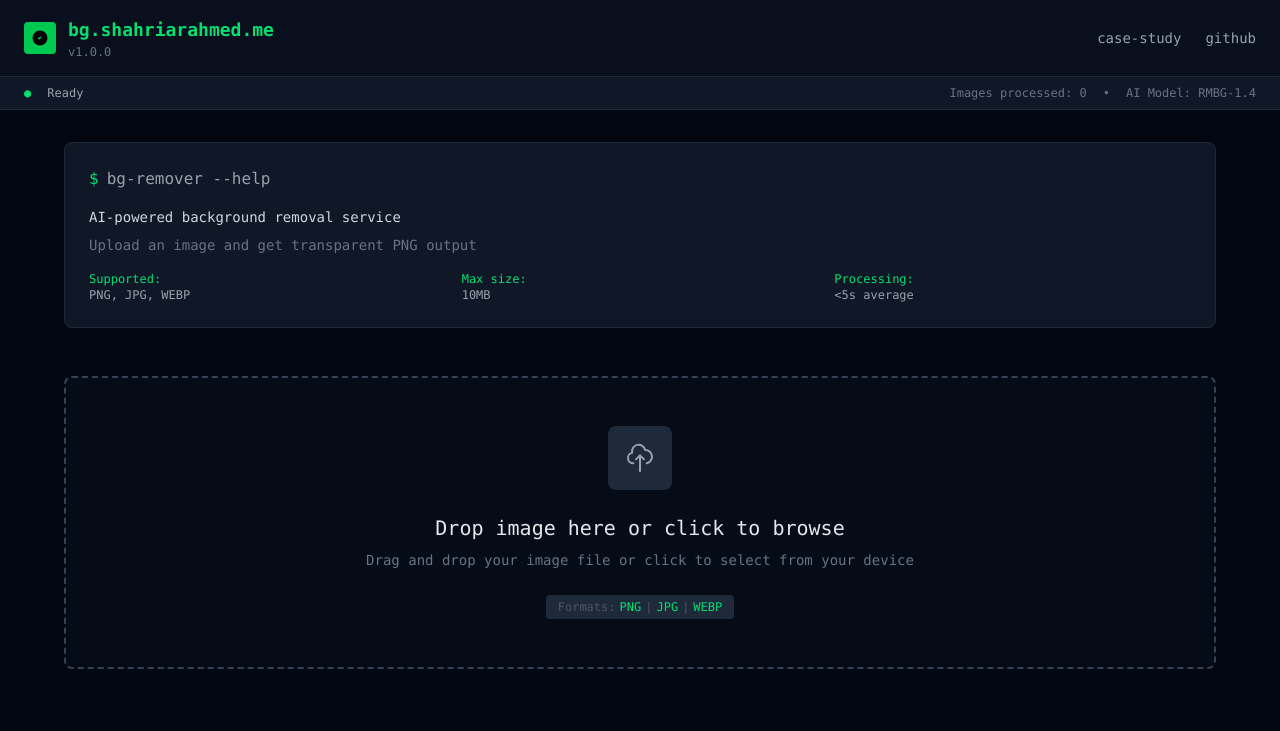
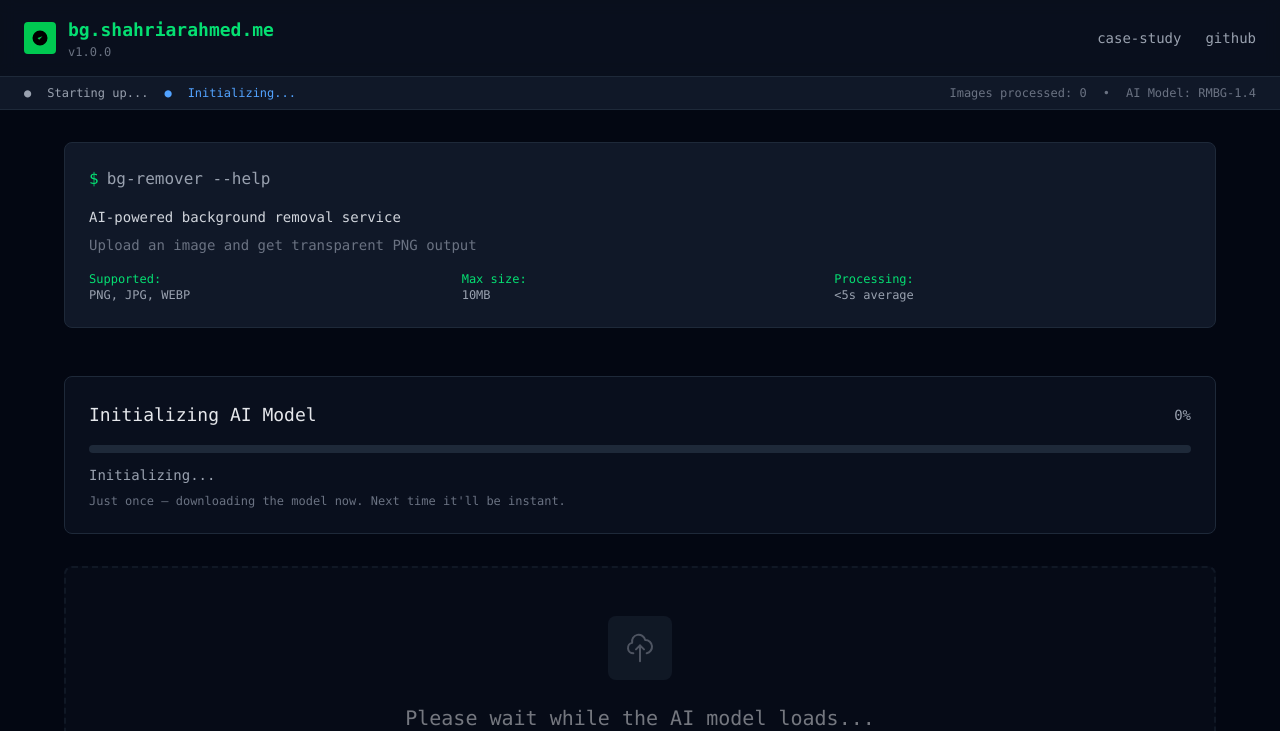
Before and after one commit to shahriarAS/bg-remover, a React (Vite) app: page / in a window 1280 px wide. Shown: the top 731 px of the page. Built offline with nearby package versions, Linux system fonts and the light colour scheme.

Commit message:
feat: enhance model loading experience with progress tracking and update UI components for better user feedback

```diff
--- a/src/App.tsx
+++ b/src/App.tsx
@@ -24,11 +24,15 @@ const App: React.FC = () => {
   const [selectedImageFile, setSelectedImageFile] = useState<File | null>(null);
   const [processedImages, setProcessedImages] = useState<ProcessedImage[]>([]);
   const [isProcessing, setIsProcessing] = useState(false);
-  const [isModelLoading, setIsModelLoading] = useState(false);
+  const [isModelLoading, setIsModelLoading] = useState(true); // Start with true since we'll load on app start
+  const [isModelReady, setIsModelReady] = useState(false);
   const [fileName, setFileName] = useState<string>("");
   const [fileSize, setFileSize] = useState<number>(0);
   const [processingProgress, setProcessingProgress] = useState(0);
+  const [modelLoadingProgress, setModelLoadingProgress] = useState(0);
   const [progressMessage, setProgressMessage] = useState<string>("");
+  const [modelLoadingMessage, setModelLoadingMessage] =
+    useState<string>("Initializing...");
   const [startTime, setStartTime] = useState<number | null>(null);
   const worker = useRef<Worker | null>(null);
   const [processedCount, setProcessedCount] = useState(
@@ -37,20 +41,23 @@ const App: React.FC = () => {
 
   // Start the image processing workflow
   const processImage = useCallback(async () => {
+    if (!isModelReady) {
+      console.log("Model not ready yet, waiting...");
+      return;
+    }
+
     setIsProcessing(true);
     setProcessingProgress(0);
     setProgressMessage("");
     setStartTime(Date.now());
 
-    // Initialize worker if needed and set loading state
-    if (!worker.current) {
-      setIsModelLoading(true);
-    }
-
     worker?.current?.postMessage({
-      type: "initialize",
+      type: "processImage",
+      data: {
+        image: selectedImageFile,
+      },
     });
-  }, []);
+  }, [isModelReady, selectedImageFile]);
 
   // Convert processed image data to blob URL
   const createImageFromProcessedData = useCallback(
@@ -107,7 +114,6 @@ const App: React.FC = () => {
 
       setProcessedImages((prev) => [processedImage, ...prev]);
       setIsProcessing(false);
-      setIsModelLoading(false);
       setProcessingProgress(0);
       setProgressMessage("");
       setProcessedCount((count) => {
@@ -127,10 +133,16 @@ const App: React.FC = () => {
         setFileName(file.name);
         setFileSize(file.size);
         setSelectedImageFile(file);
+
+        // Only process the image if the model is ready
+        if (isModelReady) {
           processImage();
         }
+        // If model is not ready, processImage will be called automatically
+        // when the model becomes ready (handled in useEffect)
+      }
     },
-    [processImage]
+    [processImage, isModelReady]
   );
 
   const handleDrag = useCallback((e: React.DragEvent) => {
@@ -193,27 +205,34 @@ const App: React.FC = () => {
       switch (e.data.status) {
         case "progress":
           if (typeof e.data.progress === "number") {
+            if (isModelReady) {
+              // Image processing progress
               setProcessingProgress(e.data.progress);
               if (e.data.message) {
                 setProgressMessage(e.data.message);
+              }
+            } else {
+              // Model loading progress
+              setModelLoadingProgress(e.data.progress);
+              if (e.data.message) {
+                setModelLoadingMessage(e.data.message);
+              }
             }
           }
           break;
 
         case "ready":
           setIsModelLoading(false);
-          setProcessingProgress(0);
-          setProgressMessage("Model ready! Starting image processing...");
+          setIsModelReady(true);
+          setModelLoadingProgress(100);
+          setModelLoadingMessage("Model ready!");
 
-          // Small delay to show the "ready" message before starting processing
-          setTimeout(() => {
-            worker?.current?.postMessage({
-              type: "processImage",
-              data: {
-                image: selectedImageFile,
-              },
-            });
-          }, 500);
+          // If there's a pending image to process, start processing it
+          // if (selectedImageFile) {
+          //   setTimeout(() => {
+          //     processImage();
+          //   }, 100);
+          // }
           break;
 
         case "complete":
@@ -226,7 +245,6 @@ const App: React.FC = () => {
           } catch (error) {
             console.error("Failed to process image data:", error);
             setIsProcessing(false);
-            setIsModelLoading(false);
             setProcessingProgress(0);
             setProgressMessage("Error processing image");
           }
@@ -234,19 +252,34 @@ const App: React.FC = () => {
 
         case "error":
           console.error("Worker error:", e.data.message);
+          if (isModelReady) {
             setIsProcessing(false);
-          setIsModelLoading(false);
             setProcessingProgress(0);
             setProgressMessage("Error: " + e.data.message);
+          } else {
+            setIsModelLoading(false);
+            setModelLoadingMessage("Error loading model: " + e.data.message);
+          }
           break;
       }
     };
 
     worker.current.addEventListener("message", onMessageReceived);
 
+    // Initialize the model immediately when the app starts
+    worker.current.postMessage({
+      type: "initialize",
+    });
+
     return () =>
       worker.current?.removeEventListener("message", onMessageReceived);
-  }, [selectedImageFile, createImageFromProcessedData, processImageComplete]);
+  }, [
+    selectedImageFile,
+    createImageFromProcessedData,
+    processImageComplete,
+    processImage,
+    isModelReady,
+  ]);
 
   return (
     <div className="min-h-screen bg-gray-950 text-gray-100 font-mono">
@@ -254,16 +287,46 @@ const App: React.FC = () => {
       <StatusBar
         isProcessing={isProcessing}
         isModelLoading={isModelLoading}
+        isModelReady={isModelReady}
         processedCount={processedCount}
+        modelLoadingProgress={modelLoadingProgress}
+        modelLoadingMessage={modelLoadingMessage}
       />
       <main className="px-6 py-8">
         <div className="max-w-6xl mx-auto">
           {!selectedImage && <Intro />}
+
+          {/* Model Loading Progress */}
+          {isModelLoading && (
+            <div className="mb-8 bg-gray-900/50 border border-gray-800 rounded-lg p-6">
+              <div className="flex items-center justify-between mb-4">
+                <h3 className="text-lg font-medium text-gray-200">
+                  Initializing AI Model
+                </h3>
+                <span className="text-sm text-gray-400">
+                  {modelLoadingProgress}%
+                </span>
+              </div>
+              <div className="w-full bg-gray-800 rounded-full h-2 mb-3">
+                <div
+                  className="bg-blue-500 h-2 rounded-full transition-all duration-300 ease-out"
+                  style={{ width: `${modelLoadingProgress}%` }}
+                ></div>
+              </div>
+              <p className="text-sm text-gray-400">{modelLoadingMessage}</p>
+              <p className="text-xs text-gray-500 mt-2">
+                Just once — downloading the model now. Next time it{"'"}ll be
+                instant.
+              </p>
+            </div>
+          )}
+
           <UploadArea
             dragActive={dragActive}
             handleDrag={handleDrag}
             handleDrop={handleDrop}
             handleFileSelect={handleFileSelect}
+            isModelReady={isModelReady}
           />
           <ProcessingStatus
             isProcessing={isProcessing}
--- a/src/components/StatusBar.tsx
+++ b/src/components/StatusBar.tsx
@@ -3,30 +3,39 @@ import React from "react";
 interface StatusBarProps {
   isProcessing: boolean;
   isModelLoading?: boolean;
+  isModelReady?: boolean;
   processedCount?: number;
+  modelLoadingProgress?: number;
+  modelLoadingMessage?: string;
 }
 
 const StatusBar: React.FC<StatusBarProps> = ({
   isProcessing,
   isModelLoading,
+  isModelReady,
   processedCount,
+  modelLoadingMessage,
 }) => {
   return (
     <div className="bg-gray-900 border-b border-gray-800 px-6 py-2">
       <div className="max-w-7xl mx-auto flex items-center justify-between text-xs">
         <div className="flex items-center space-x-4">
-          <span className="text-green-400">●</span>
-          <span className="text-gray-400">Ready</span>
+          <span className={`text-${isModelReady ? 'green' : 'gray'}-400`}>●</span>
+          <span className={`text-${isModelReady ? 'green' : 'gray'}-400`}>
+            {isModelReady ? 'Ready' : 'Starting up...'}
+          </span>
           {isModelLoading && (
             <>
               <span className="text-blue-400">●</span>
-              <span className="text-blue-400">Loading model...</span>
+              <span className="text-blue-400">
+                {modelLoadingMessage}
+              </span>
             </>
           )}
           {isProcessing && !isModelLoading && (
             <>
               <span className="text-yellow-400">●</span>
-              <span className="text-yellow-400">Processing...</span>
+              <span className="text-yellow-400">Processing image...</span>
             </>
           )}
         </div>
--- a/src/components/UploadArea.tsx
+++ b/src/components/UploadArea.tsx
@@ -5,26 +5,38 @@ interface UploadAreaProps {
   handleDrag: (e: React.DragEvent) => void;
   handleDrop: (e: React.DragEvent) => void;
   handleFileSelect: (e: React.ChangeEvent<HTMLInputElement>) => void;
+  isModelReady?: boolean;
 }
 
-const UploadArea: React.FC<UploadAreaProps> = ({ dragActive, handleDrag, handleDrop, handleFileSelect }) => (
+const UploadArea: React.FC<UploadAreaProps> = ({
+  dragActive,
+  handleDrag,
+  handleDrop,
+  handleFileSelect,
+  isModelReady = false
+}) => (
   <div className="mb-8">
     <div
       className={`relative border-2 border-dashed rounded-lg transition-all duration-200 ${
-        dragActive
+        !isModelReady
+          ? "border-gray-800 bg-gray-900/50 opacity-50"
+          : dragActive
           ? "border-green-400 bg-green-400/5"
           : "border-gray-700 hover:border-gray-600 bg-gray-900/30"
       }`}
-      onDragEnter={handleDrag}
-      onDragLeave={handleDrag}
-      onDragOver={handleDrag}
-      onDrop={handleDrop}
+      onDragEnter={isModelReady ? handleDrag : undefined}
+      onDragLeave={isModelReady ? handleDrag : undefined}
+      onDragOver={isModelReady ? handleDrag : undefined}
+      onDrop={isModelReady ? handleDrop : undefined}
     >
       <input
         type="file"
         accept="image/*"
         onChange={handleFileSelect}
-        className="absolute inset-0 w-full h-full opacity-0 cursor-pointer"
+        disabled={!isModelReady}
+        className={`absolute inset-0 w-full h-full opacity-0 ${
+          isModelReady ? "cursor-pointer" : "cursor-not-allowed"
+        }`}
       />
       <div className="p-12 text-center">
         <div className="inline-flex items-center justify-center w-16 h-16 bg-gray-800 rounded-lg mb-6">
@@ -32,8 +44,16 @@ const UploadArea: React.FC<UploadAreaProps> = ({ dragActive, handleDrag, handleD
             <path strokeLinecap="round" strokeLinejoin="round" strokeWidth={1.5} d="M7 16a4 4 0 01-.88-7.903A5 5 0 1115.9 6L16 6a5 5 0 011 9.9M15 13l-3-3m0 0l-3 3m3-3v12" />
           </svg>
         </div>
-        <h3 className="text-xl font-medium text-gray-200 mb-2">Drop image here or click to browse</h3>
-        <p className="text-gray-500 text-sm mb-6">Drag and drop your image file or click to select from your device</p>
+        <h3 className="text-xl font-medium text-gray-200 mb-2">
+          {isModelReady
+            ? "Drop image here or click to browse"
+            : "Please wait while the AI model loads..."}
+        </h3>
+        <p className="text-gray-500 text-sm mb-6">
+          {isModelReady
+            ? "Drag and drop your image file or click to select from your device"
+            : "The background removal model is being downloaded and initialized"}
+        </p>
         <div className="inline-flex items-center space-x-1 text-xs text-gray-600 bg-gray-800 px-3 py-1 rounded">
           <span>Formats:</span>
           <code className="text-green-400">PNG</code>
```
Lines whose indentation alone changed are shown as unchanged.
